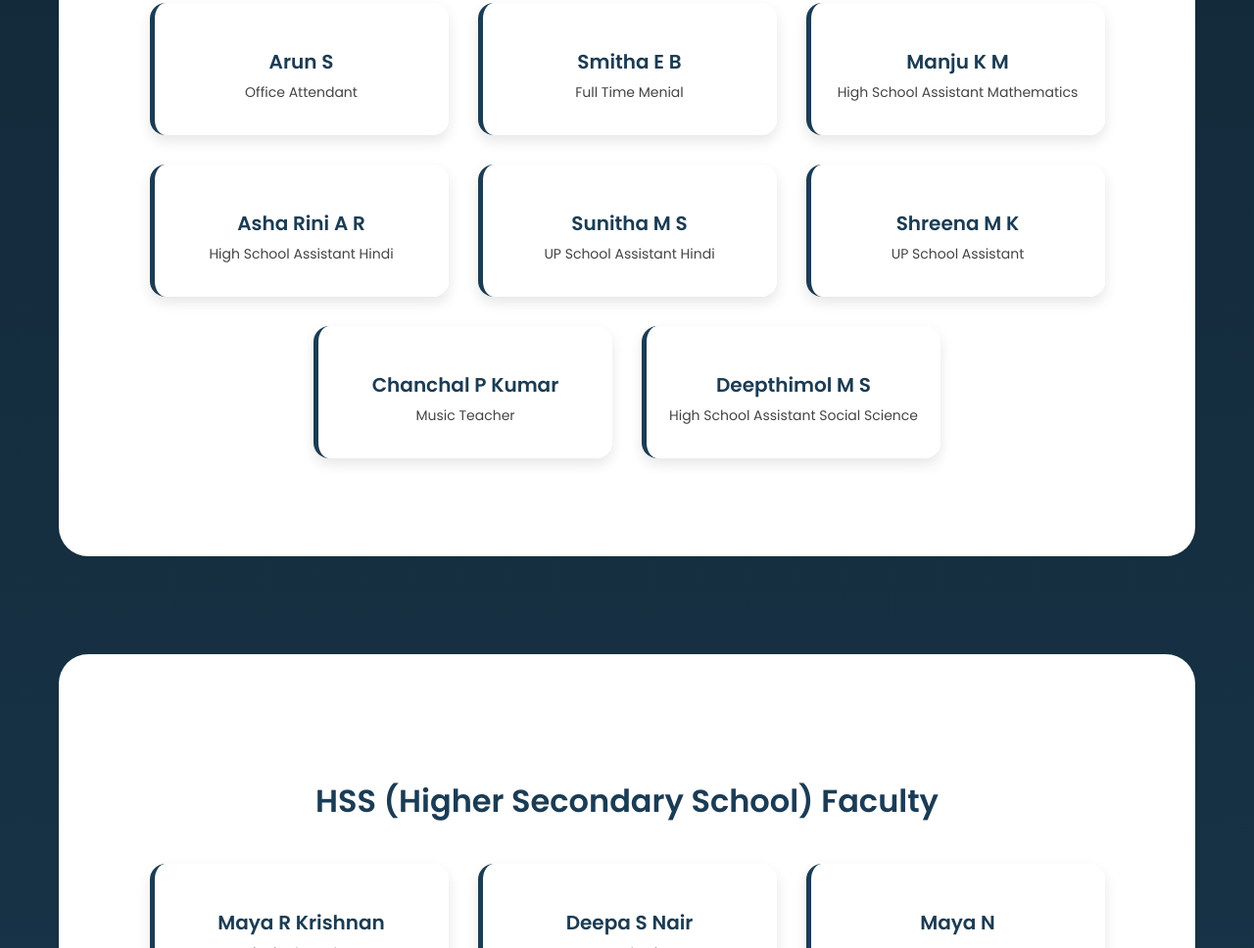
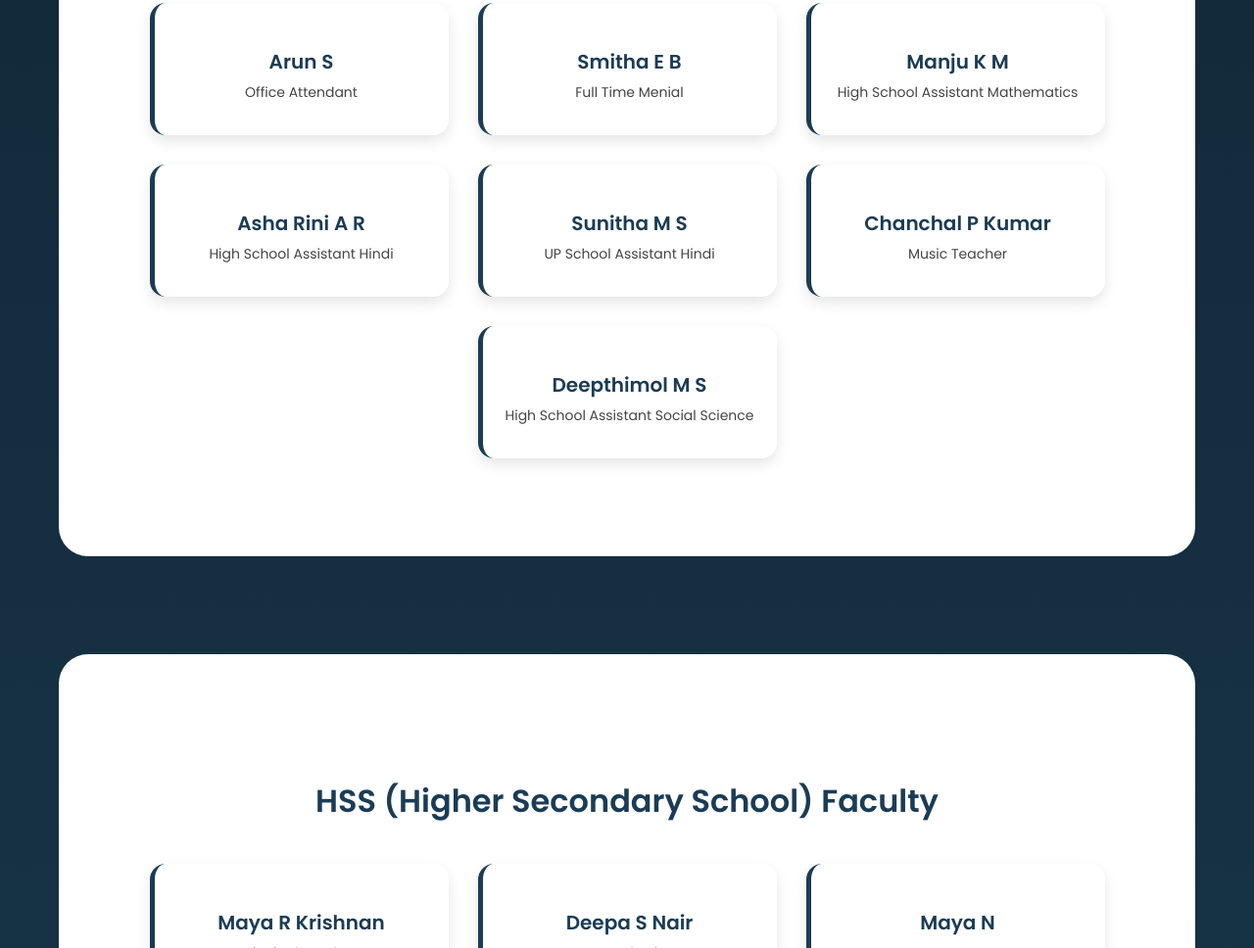
Before and after one commit to KGHSS/ghsskdyp, a website: page public/faculty.html in a window 1280 px wide. Shown: the part 4922-5890 px from the top of the page at 98% size. Drawn offline with Linux system fonts and the light colour scheme.

Commit message:
Update faculty.html

```diff
--- a/public/faculty.html
+++ b/public/faculty.html
@@ -376,11 +376,11 @@
       <div class="department"></div>
     </div>
 
-    <div class="faculty-card">
+   <!-- <div class="faculty-card">
       <h3>Shreena M K</h3>
       <div class="designation">UP School Assistant</div>
       <div class="department"></div>
-    </div>
+    </div> -->
 
     <div class="faculty-card">
       <h3>Chanchal P Kumar</h3>
```
